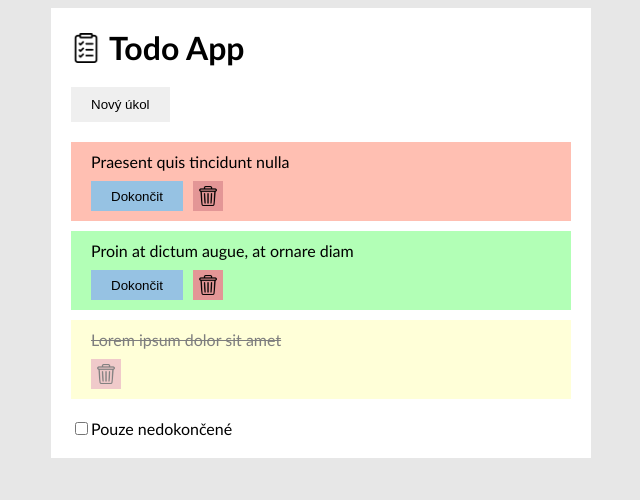
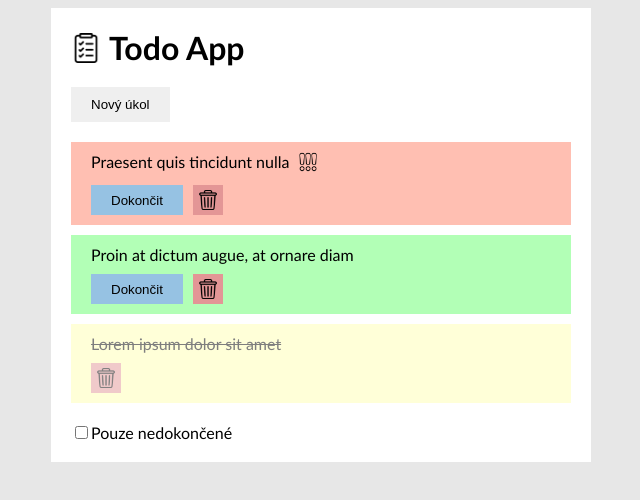
Before and after one commit to nikolanekudova/todo-vue, a Vue app: page / in a window 1280 px wide. Shown: the top 500 px of the page, without its empty margins (319-959 px from the left). Built offline with nearby package versions, Linux system fonts and the light colour scheme.

Commit message:
feat(): done

```diff
--- a/src/App.vue
+++ b/src/App.vue
@@ -3,11 +3,10 @@ import MyHeader from './components/MyHeader.vue'
 import ToDoItem from './components/ToDoItem.vue'
 import NewTodo from './components/NewTodo.vue'
 import { storeToRefs } from 'pinia'
-import { useTodoListStore } from "./stores/store"
+import { useTodoListStore } from './stores/store'
 
 const store = useTodoListStore()
 const { getRelevantTodos, displayOnlyUnfinished } = storeToRefs(store)
-
 </script>
 
 <template>
@@ -32,7 +31,7 @@ const { getRelevantTodos, displayOnlyUnfinished } = storeToRefs(store)
     </div>
 
     <div id="unfinished-wrapper">
-      <input type="checkbox" name="unfinished" v-model="displayOnlyUnfinished"/>
+      <input type="checkbox" name="unfinished" v-model="displayOnlyUnfinished" />
       <label for="unfinished">Pouze nedokončené</label>
     </div>
   </div>
--- a/src/components/NewTodo.vue
+++ b/src/components/NewTodo.vue
@@ -7,7 +7,7 @@ let title = ''
 let priority = 'normal'
 
 function addNewTodo() {
-  let todo = {title, priority}
+  let todo = { title, priority }
 
   store.addTodo(todo)
 }
@@ -23,7 +23,12 @@ function addNewTodo() {
       <p>Priorita</p>
       <div id="form">
         <div>
-          <input type="radio" id="priority-1" name="priority" value="low" v-model="priority" />
+          <input
+            type="radio"
+            id="priority-1"
+            name="priority"
+            value="low"
+            v-model="priority" />
           <label for="priority-1">Nízká</label>
         </div>
 
@@ -40,7 +45,12 @@ function addNewTodo() {
         </div>
 
         <div>
-          <input type="radio" id="priority-3" name="priority" value="high" v-model="priority" />
+          <input
+            type="radio"
+            id="priority-3"
+            name="priority"
+            value="high"
+            v-model="priority" />
           <label for="priority-3">Vysoká</label>
         </div>
       </div>
@@ -79,6 +89,7 @@ p {
   padding: 5px 10px;
 }
 
+/* BUTTONS */
 #btns-wrapper {
   display: flex;
   gap: 10px;
@@ -88,12 +99,13 @@ p {
   background-color: rgb(150, 194, 227);
 }
 
+#btn-cancel {
+  background-color: rgb(227, 150, 150);
+}
+
+/* BUTTONS HOVER */
 #btn-add:hover {
   background-color: rgb(93, 150, 191);
-}
-
-#btn-cancel {
-  background-color: rgb(227, 150, 150);
 }
 
 #btn-cancel:hover {
--- a/src/components/ToDoItem.vue
+++ b/src/components/ToDoItem.vue
@@ -9,11 +9,21 @@ defineProps(['title', 'priority', 'finished', 'id'])
 <template>
   <div id="todo-overlay" :class="{ overlay: finished }">
     <div id="todo" :class="`priority-${priority}`">
-      <p id="todo-name" :class="{ finished: finished }">{{ title }}</p>
+      <div id="todo-first-row">
+        <p id="todo-name" :class="{ finished: finished }">{{ title }}</p>
+        <div id="alert-icons" v-if="finished == false">
+          <img src="./icons/alert.png" class="alert-icon" v-if="priority == `high`" />
+          <img src="./icons/alert.png" class="alert-icon" v-if="priority == `high`" />
+          <img src="./icons/alert.png" class="alert-icon" v-if="priority != `low`" />
+        </div>
+      </div>
+
       <div id="todo-btns-wrapper">
-        <button id="btn-finish" @click="store.finishTodo(id)" v-if="finished == false">Dokončit</button>
+        <button id="btn-finish" @click="store.finishTodo(id)" v-if="finished == false">
+          Dokončit
+        </button>
         <div id="div-icon-delete" @click="store.deleteTodo(id)">
-          <img src="./icons/bin.png" id="icon-delete">
+          <img src="./icons/bin.png" id="icon-delete" />
         </div>
       </div>
     </div>
@@ -21,6 +31,10 @@ defineProps(['title', 'priority', 'finished', 'id'])
 </template>
 
 <style>
+.overlay {
+  opacity: 50%;
+}
+
 #todo {
   padding: 10px 20px;
   display: flex;
@@ -28,6 +42,12 @@ defineProps(['title', 'priority', 'finished', 'id'])
   gap: 10px;
 }
 
+#todo-first-row {
+  display: flex;
+  gap: 10px;
+}
+
+/* BUTTONS */
 #todo-btns-wrapper {
   display: flex;
   gap: 10px;
@@ -40,10 +60,31 @@ defineProps(['title', 'priority', 'finished', 'id'])
   align-items: center;
 }
 
+#div-icon-delete {
+  width: 30px;
+  height: 30px;
+  display: flex;
+  align-items: center;
+  justify-content: center;
+  background-color: rgb(227, 150, 150);
+}
+
+#icon-delete {
+  max-width: 20px;
+  object-fit: contain;
+}
+
+/* BUTTONS HOVER */
 #btn-finish:hover {
   background-color: rgb(127, 183, 226);
 }
 
+#div-icon-delete:hover {
+  background-color: rgb(227, 131, 131);
+  cursor: pointer;
+}
+
+/* FORMATING TODOs */
 .priority-low {
   background-color: rgb(178, 255, 182);
 }
@@ -56,30 +97,11 @@ defineProps(['title', 'priority', 'finished', 'id'])
   background-color: rgb(255, 191, 178);
 }
 
-.overlay {
-  opacity: 50%;
-}
-
-#icon-delete {
-  max-width: 20px;
-  object-fit: contain;
-}
-
-#div-icon-delete {
-  width: 30px;
-  height: 30px;
-  display: flex;
-  align-items: center;
-  justify-content: center;
-  background-color: rgb(227, 150, 150);
-}
-
-#div-icon-delete:hover {
-  background-color: rgb(227, 131, 131);
-  cursor: pointer;
-}
-
 .finished {
   text-decoration: line-through;
 }
+
+.alert-icon {
+  max-height: 20px;
+}
 </style>
--- a/src/stores/store.js
+++ b/src/stores/store.js
@@ -2,7 +2,7 @@ import { defineStore } from 'pinia'
 
 export const useTodoListStore = defineStore('todoList', {
   state: () => ({
-    ToDoList: [
+    toDoList: [
       {
         title: 'Lorem ipsum dolor sit amet',
         id: 0,
@@ -34,7 +34,7 @@ export const useTodoListStore = defineStore('todoList', {
         return
       }
 
-      this.ToDoList.push({
+      this.toDoList.push({
         title: todo.title,
         id: this.id++,
         priority: todo.priority,
@@ -43,18 +43,18 @@ export const useTodoListStore = defineStore('todoList', {
       this.hideDivNewTask()
     },
     deleteTodo(todoID) {
-      this.ToDoList = this.ToDoList.filter((todo) => {
+      this.toDoList = this.toDoList.filter((todo) => {
         return todo.id != todoID
       })
     },
     finishTodo(todoID) {
-      for (let i = 0; i < this.ToDoList.length; i++) {
-        if (this.ToDoList[i].id == todoID) {
-          return { ...(this.ToDoList[i].finished = true) }
+      for (let i = 0; i < this.toDoList.length; i++) {
+        if (this.toDoList[i].id == todoID) {
+          return { ...(this.toDoList[i].finished = true) }
         }
       }
-      console.log(this.ToDoList)
-      return this.ToDoList
+      console.log(this.toDoList)
+      return this.toDoList
     },
     displayDivNewTask() {
       this.displayNewTask = true
@@ -65,7 +65,7 @@ export const useTodoListStore = defineStore('todoList', {
       this.displayBtnNewTask = true
     },
     showFinishedTodos() {
-      this.ToDoList = this.ToDoList.filter((todo) => {
+      this.toDoList = this.toDoList.filter((todo) => {
         return todo.finished == false
       })
     }
@@ -73,48 +73,47 @@ export const useTodoListStore = defineStore('todoList', {
   getters: {
     getRelevantTodos() {
       const store = this
-      console.log(this.ToDoList)
+
       this.sortTodos
-      console.log(this.ToDoList)
 
       if (store.displayOnlyUnfinished) {
-        return this.ToDoList.filter((todo) => {
+        return this.toDoList.filter((todo) => {
           return !todo.finished
         })
       } else {
-        return this.ToDoList
+        return this.toDoList
       }
     },
     sortTodos() {
-      // adding numbers for sorting
-      for (let i = 0; i < this.ToDoList.length; i++) {
-        if (this.ToDoList[i].finished) {
-          switch (this.ToDoList[i].priority) {
+      function assignSortNumber(todo) {
+        if (todo.finished) {
+          switch (todo.priority) {
             case 'low':
-              this.ToDoList[i].sortNumber = 1
-              break
+              return 1
             case 'normal':
-              this.ToDoList[i].sortNumber = 2
-              break
+              return 2
             case 'high':
-              this.ToDoList[i].sortNumber = 3
-              break
-          }
-        } else {
-          switch (this.ToDoList[i].priority) {
-            case 'low':
-              this.ToDoList[i].sortNumber = 4
-              break
-            case 'normal':
-              this.ToDoList[i].sortNumber = 5
-              break
-            case 'high':
-              this.ToDoList[i].sortNumber = 6
-              break
+              return 3
           }
         }
+
+        //unfinished
+        switch (todo.priority) {
+          case 'low':
+            return 4
+          case 'normal':
+            return 5
+          case 'high':
+            return 6
+        }
       }
-      return (this.ToDoList = this.ToDoList.sort((b, a) => a.sortNumber - b.sortNumber))
+
+      return (this.toDoList = this.toDoList.sort((secondElement, firstElement) => {
+        firstElement.sortNumber = assignSortNumber(firstElement);
+        secondElement.sortNumber = assignSortNumber(secondElement);
+
+        return firstElement.sortNumber - secondElement.sortNumber
+      }))
     }
   }
 })
```
Also changed, not shown: src/components/icons/alert.png (added), 8 other files (tests, documents, lock files or other folders).
